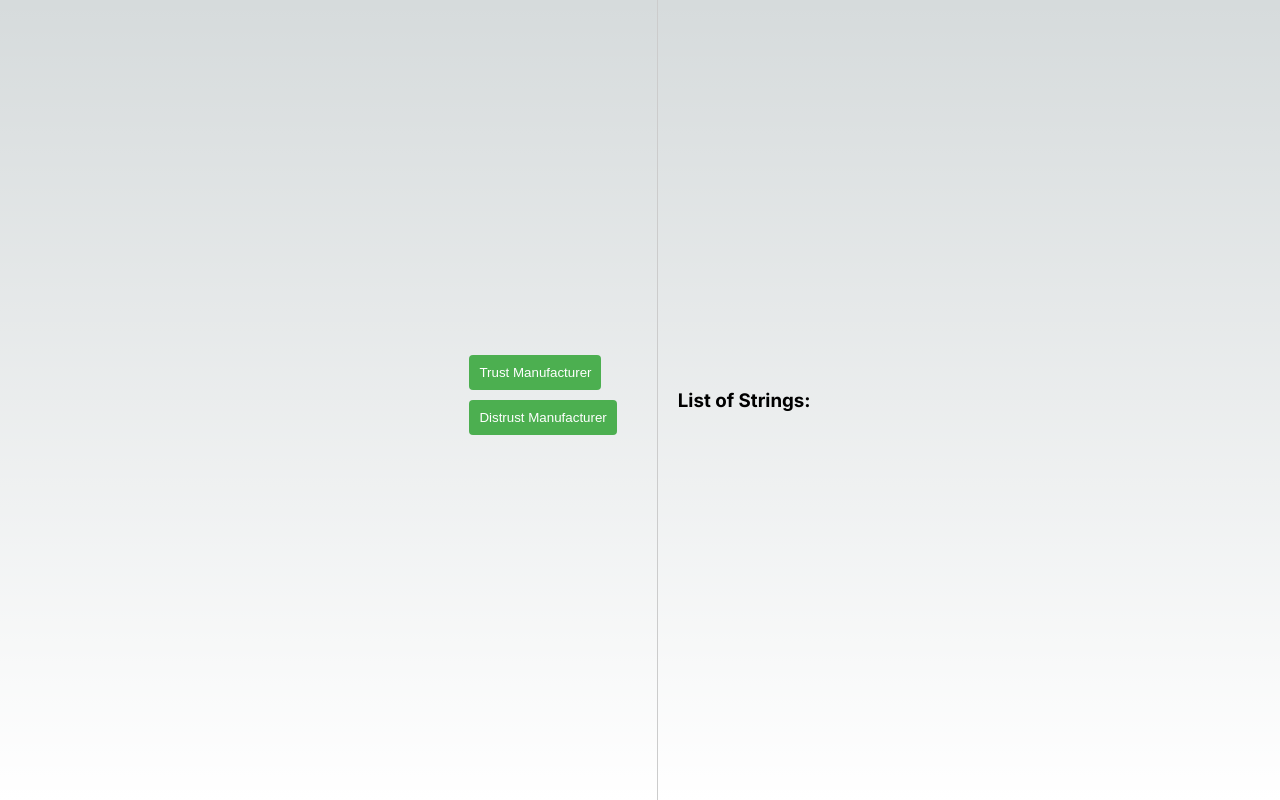
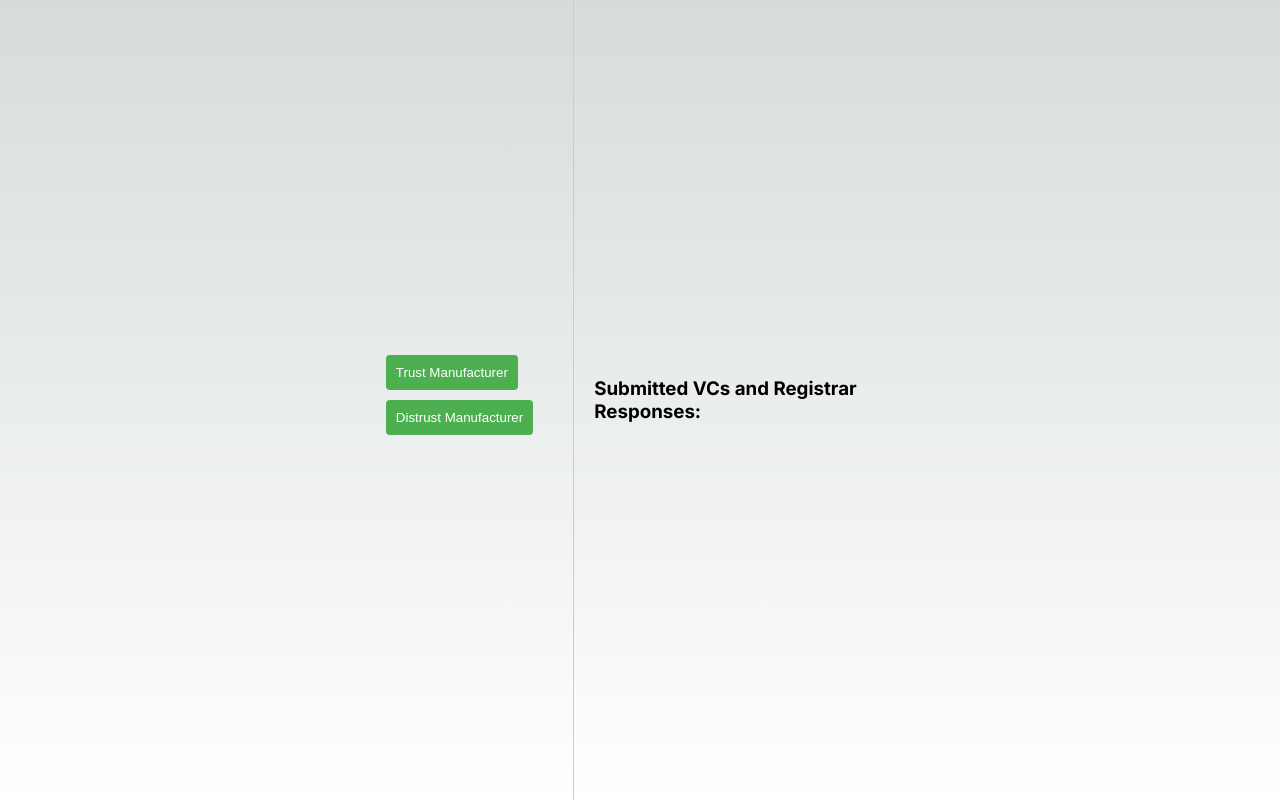
Before and after one commit to nqminds/trustnetz, a Next.js app in the folder packages/registrar_demo_app/: page / in a window 1280 px wide. Built offline with nearby package versions, Linux system fonts and the light colour scheme.

Commit message:
give list a sensbile name

```diff
--- a/packages/registrar_demo_app/src/app/page.js
+++ b/packages/registrar_demo_app/src/app/page.js
@@ -110,7 +110,7 @@ const MyComponent = () => {
 
       {/* Right side with list */}
       <div className="list-container">
-        <h3>List of Strings:</h3>
+        <h3>Submitted VCs and Registrar Responses:</h3>
         <ul>
           {listItems.map((item, index) => (
             <li key={index}>{item}</li>
```
